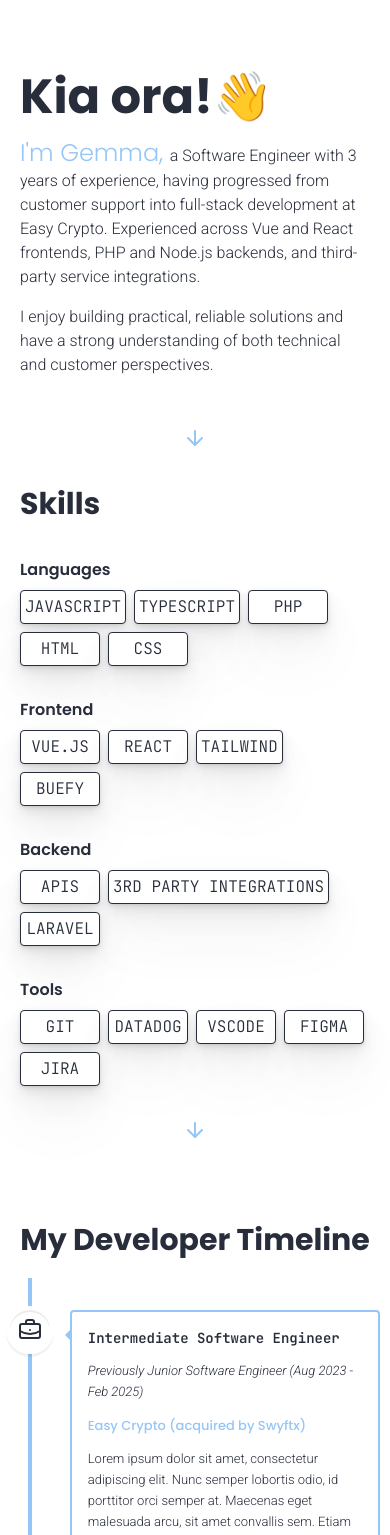
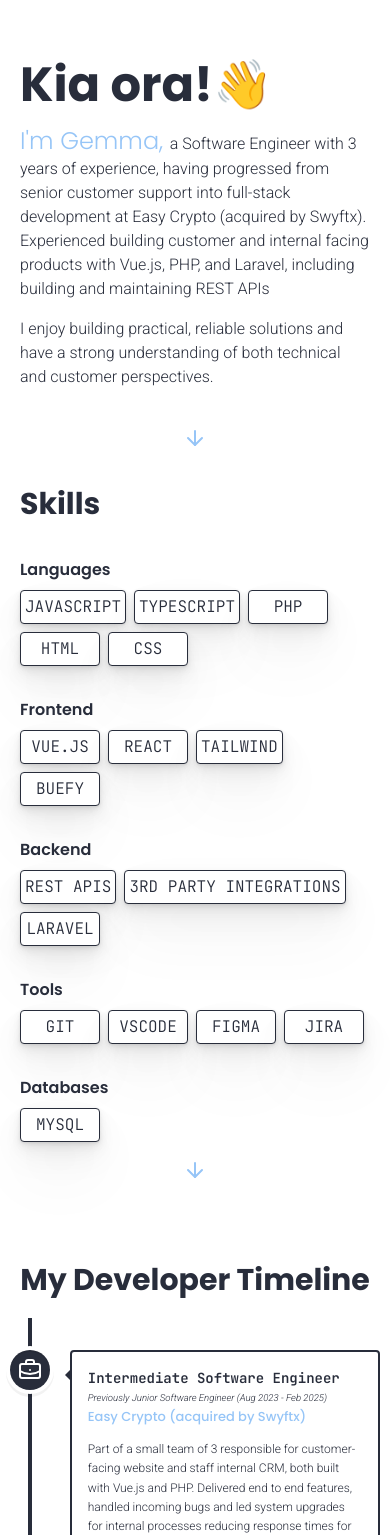
Before and after one commit to ge-krebs/gemma-portfolio, a React (Vite) app: page / in a window 390 px wide. Shown: the part 448-1983 px from the top of the page. Built offline with nearby package versions, Linux system fonts and the light colour scheme.

Commit message:
various fixes, copy update

```diff
--- a/src/App.tsx
+++ b/src/App.tsx
@@ -4,6 +4,8 @@ import Nav from './components/Nav.tsx'
 import Experience from './components/Experience.tsx'
 import Skills from './components/Skills.tsx'
 import Contact from './components/Contact.tsx'
+import Footer from './components/Footer.tsx'
+// import Projects from './components/Projects.tsx'
 import { useRef } from 'react'
 
 function App() {
@@ -11,6 +13,7 @@ function App() {
   const skillsRef = useRef(null)
   const experienceRef = useRef(null)
   const contactRef = useRef(null)
+  const projectRef = useRef(null)
 
   const scrollTo = (elementRef) => {
     elementRef.current?.scrollIntoView({
@@ -26,11 +29,14 @@ function App() {
       onSkillsClick={() => scrollTo(skillsRef)}
       onExperienceClick={() => scrollTo(experienceRef)}
       onContactClick={() => scrollTo(contactRef)}
+      onProjectsClick={() => scrollTo(projectRef)}
     />
     <Landing reference={homeRef} onSkillsClick={() => scrollTo(skillsRef)} />
     <Skills reference={skillsRef} onExperienceClick={() => scrollTo(experienceRef)}/>
-    <Experience reference={experienceRef} onContactClick={() => scrollTo(contactRef)} />
+    <Experience reference={experienceRef} onProjectsClick={() => scrollTo(projectRef)} />
+    {/* <Projects reference={projectRef} onContactClick={() => scrollTo(contactRef)} /> */}
     <Contact reference={contactRef} />
+    <Footer />
     </>
   )
 }
--- a/src/components/Experience.tsx
+++ b/src/components/Experience.tsx
@@ -1,9 +1,10 @@
 import text from '../data/text.json'
-import { ArrowDown, BriefcaseBusiness, GraduationCap } from 'lucide-react'
+import { BriefcaseBusiness, GraduationCap } from 'lucide-react'
 import { VerticalTimeline, VerticalTimelineElement } from 'react-vertical-timeline-component'
 import 'react-vertical-timeline-component/style.min.css'
+import NextArrow from './parts/NextArrow'
 
-function Experience ({reference, onContactClick}) {
+function Experience ({reference, onProjectsClick}) {
   const timelineData = [
     {
       "id": 1,
@@ -12,7 +13,7 @@ function Experience ({reference, onContactClick}) {
       "company": "Easy Crypto (acquired by Swyftx)",
       "date": "2023 - 2026",
       "type": "work",
-      "about": "Lorem ipsum dolor sit amet, consectetur adipiscing elit. Nunc semper lobortis odio, id porttitor orci semper at. Maecenas eget malesuada arcu, sit amet convallis sem. Etiam efficitur pharetra sapien, et."
+      "about": ["Part of a small team of 3 responsible for customer-facing website and staff internal CRM, both built with Vue.js and PHP. Delivered end to end features, handled incoming bugs and led system upgrades for internal processes reducing response times for customer support staff.", "Led frontend development for the migration of 300,000+ customers to the Swyftx platform. Built a phased rollout with step-dependent UI, tracking screen interactions and removal of order functionality for fully migrated customers."]
     },
     {
       "id": 2,
@@ -20,7 +21,7 @@ function Experience ({reference, onContactClick}) {
       "company": "Dev Academy Aoteraroa",
       "date": "2023",
       "type": "study",
-      "about": "A 16 week intensive bootcamp style programme for full stack web development with a focus on real-world communication using AGILE methodology. Dev Academy offers a challenging experience working solo and in groups/pairs to resolve coding challenges and build projects."
+      "about": ["A 16 week intensive bootcamp style programme for full stack web development with a focus on real-world communication using AGILE methodology.", "Dev Academy offers a challenging experience working solo and in groups/pairs to resolve coding challenges and build projects."]
     },
     {
       "id": 4,
@@ -29,7 +30,7 @@ function Experience ({reference, onContactClick}) {
       "company": "Easy Crypto",
       "date": "2021 - 2023",
       "type": "work",
-      "about": "Lorem ipsum dolor sit amet, consectetur adipiscing elit. Nunc semper lobortis odio, id porttitor orci semper at. Maecenas eget malesuada arcu, sit amet convallis sem. Etiam efficitur pharetra sapien, et."
+      "about": [ "First point of escalation for complex cryptocurrency queries and compliance related issues. Provided training and ongoing performance reviews to support staff.","Drove upgrade of Easy Crypto's helpdesk system to Intercom, designed inbox, built automated support bot from the ground up."]
     },
     {
       "id": 4,
@@ -37,7 +38,7 @@ function Experience ({reference, onContactClick}) {
       "company": "Open Polytechnic New Zealand",
       "date": "2021 - 2022",
       "type": "study",
-      "about": "Delivered online this qualification teaches the skills to design, develop and implement websites and related services."
+      "about": ["Delivered online this qualification teaches the skills to design, develop and implement websites and related services."]
     }
   ]
   return (
@@ -46,29 +47,28 @@ function Experience ({reference, onContactClick}) {
     <h2 className="p-5 font-poppins font-bold text-3xl text-center">
       {text.experience.title}
     </h2>
-    <VerticalTimeline lineColor={'var(--color-accent)'} >
+    <VerticalTimeline lineColor={'var(--color-text)'} >
       {timelineData.map((item, index) => (
         <VerticalTimelineElement
         key={index}// sort line color
         animate={true}
-        contentStyle={{ background: 'var(--color-bg)', color: 'var(--color-text)', border: '2px solid var(--color-accent)' }}
-        contentArrowStyle={{ borderRight: '7px solid  var(--color-accent)' }}
+        contentStyle={{ background: 'var(--color-bg)', color: 'var(--color-text)', border: '2px solid var(--color-text)' }}
+        contentArrowStyle={{ borderRight: '7px solid  var(--color-text)' }}
         date={item.date}
-        iconStyle={{ background: 'var(--color-bg)', color: 'var(--color-text)' }}
+        iconStyle={{ background: 'var(--color-text)', color: 'var(--color-bg)' }}
         icon={item.type == 'work' ? <BriefcaseBusiness /> : <GraduationCap />}
         >
           <h3 className="font-jetbrains font-semibold text-sm ">{item.title}</h3>
-          { item.subtitle && ( <p className="italic" style={{fontWeight: 300}}>{item.subtitle}</p> )}
-          <p className="font-poppins font-semibold text-accent">{item.company}</p>
-          <p className="m-2" style={{fontWeight: 300}}>{item.about}</p>
+          { item.subtitle && ( <p className="italic" style={{fontWeight: 300, marginTop: 2, fontSize: '.6rem'}}>{item.subtitle}</p> )}
+          <p className="font-poppins font-semibold text-accent" style={{marginTop: 2}}>{item.company}</p>
+          {item.about.map((i, index) => (
+            <p key={index} className="m-2 md:text-xs" style={{fontWeight: 300, fontSize: '.75rem'}}>{i}</p>
+          ))}
         </VerticalTimelineElement>
       ))}
     </VerticalTimeline>
-    {/* update URL */}
-    <p className="text-center text-sm m-4">{text.experience.seeMore}<a href="#" target="_blank" className="pointer underline underline-offset-1 text-accent">{text.experience.linkText}</a></p>
-    <div className="w-full flex justify-center md:pt-1 text-accent">
-        <button onClick={onContactClick}><ArrowDown /></button>
-    </div>
+    <p className="text-center text-sm m-4">{text.experience.seeMore}<a href="https://linkedin.com/in/gemmakrebs" target="_blank" className="pointer underline underline-offset-1 text-accent">{text.experience.linkText}</a></p>
+    <NextArrow onSectionClick={onProjectsClick} />
   </div>
   </>
   )
--- /dev/null
+++ b/src/components/Footer.tsx
@@ -0,0 +1,9 @@
+function Footer () {
+  return (
+    <div className="w-full clean-box-shadow h-10 flex items-center justify-center">
+        <p className="text-xs font-jetbrains">© 2026 Gemma Krebs</p>
+    </div>
+  )
+}
+
+export default Footer
--- a/src/components/Landing.tsx
+++ b/src/components/Landing.tsx
@@ -1,14 +1,26 @@
 import text from '../data/text.json'
-import { ArrowDown } from 'lucide-react'
 import { Typewriter } from 'react-simple-typewriter'
+import { useState, useEffect } from 'react'
+import NextArrow from './parts/NextArrow'
 
 function Landing ({ reference, onSkillsClick }) {
+const [smallScreen, setSmallScreen] = useState(window.innerHeight < 740);
+
+useEffect(() => {
+  function handleResize() {
+    setSmallScreen(window.innerWidth < 768);
+  }
+
+  window.addEventListener('resize', handleResize);
+  return () => window.removeEventListener('resize', handleResize);
+}, []);
+
 return (
     <>
     <div id="landing" ref={reference} className="p-5 md:p-20 h-screen">
       <div className="flex flex-col md:flex-row h-full">
-        <div className="md:w-2/5 h-1/2 md:h-full flex items-center justify-center">
-          <img className="w-full h-full object-contain" src="memoji-laptop.png" />
+        <div className={`md:w-2/5 md:h-full flex items-center justify-center ${smallScreen ? 'h-2/5' : 'h-1/2'}`}>
+          <img className="w-full h-full object-contain" src="memoji-laptop.png" alt="girl with macbook emoji" />
         </div>
         <div className="md:w-3/5 h-1/2 md:h-full">
           <div className="flex flex-col text-base h-full justify-center">
@@ -16,19 +28,17 @@ return (
               <Typewriter words={[text.landing.title]} loop={1}/>
               👋
             </h1>
-            <p className="pt-4">
+            <p className={`pt-4 ${smallScreen && 'text-sm'}`}>
                 <span className="text-accent text-2xl font-poppins font-light">{text.landing.name}</span>
                 {text.landing.body}
             </p>
-            <p className="pt-4">
+            <p className={`pt-4 ${smallScreen && 'text-sm'}`}>
                 {text.landing.subBody}
             </p>
           </div>
         </div>
       </div>
-      <div className="w-full flex justify-center md:pt-1 text-accent">
-        <button onClick={onSkillsClick}><ArrowDown /></button>
-      </div>
+      <NextArrow onSectionClick={onSkillsClick} />
     </div>
     </>
   )
--- a/src/components/Skills.tsx
+++ b/src/components/Skills.tsx
@@ -1,5 +1,5 @@
 import text from '../data/text.json'
-import { ArrowDown } from "lucide-react"
+import NextArrow from './parts/NextArrow'
 
 function Skills ({ reference, onExperienceClick }) {
   return (
@@ -20,9 +20,7 @@ function Skills ({ reference, onExperienceClick }) {
             </div>
           </div>
         ))}
-      <div className="w-full flex justify-center pt-4 text-accent">
-          <button onClick={onExperienceClick}><ArrowDown /></button>
-      </div>
+      <NextArrow onSectionClick={onExperienceClick}/>
     </div>
     </>
   )
--- a/src/components/parts/DarkToggle.tsx
+++ b/src/components/parts/DarkToggle.tsx
@@ -29,8 +29,8 @@ function DarkToggle () {
   }
   return (
     <>
-      <button>{darkMode == 'dark' ? <Moon className="size-5" color="var(--color-accent)"/> : <Sun className="size-5" color="#E5C168"/>}</button>
-      <button onClick={toggleSwitch} className="pointer">{darkMode == 'dark' ? <ToggleRight /> : <ToggleLeft color="var(--color-text)" />}</button>
+      <span aria-hidden="true" className="flex items-center justify-center">{darkMode == 'dark' ? <Moon className="w-5" color="var(--color-accent)"/> : <Sun className="w-5" color="#E5C168"/>}</span>
+      <button aria-label="dark light mode toggle" onClick={toggleSwitch} className="pointer">{darkMode == 'dark' ? <ToggleRight /> : <ToggleLeft color="var(--color-text)" />}</button>
     </>
   )
 }
--- /dev/null
+++ b/src/components/parts/NextArrow.tsx
@@ -0,0 +1,11 @@
+import { ArrowDown } from "lucide-react"
+
+function NextArrow ({ onSectionClick }) {
+  return (
+  <div className="w-full flex justify-center md:pt-1 text-accent">
+    <button aria-label="Scroll to next section" onClick={onSectionClick}><ArrowDown /></button>
+  </div>
+  )
+}
+
+export default NextArrow
--- a/src/data/text.json
+++ b/src/data/text.json
@@ -2,11 +2,11 @@
     "landing": {
         "title": "Kia ora!",
         "name": "I'm Gemma, ",
-        "body": "a Software Engineer with 3 years of experience, having progressed from customer support into full-stack development at Easy Crypto. Experienced across Vue and React frontends, PHP and Node.js backends, and third-party service integrations.",
+        "body": "a Software Engineer with 3 years of experience, having progressed from senior customer support into full-stack development at Easy Crypto (acquired by Swyftx). Experienced building customer and internal facing products with Vue.js, PHP, and Laravel, including building and maintaining REST APIs",
         "subBody": "I enjoy building practical, reliable solutions and have a strong understanding of both technical and customer perspectives."
     },
     "nav": {
-        "links": ["Skills", "Experience", "Projects", "Contact"]
+        "links": ["Skills", "Experience", "Contact"]
     },
     "skills": {
         "title": "Skills",
@@ -21,11 +21,15 @@
             },
             {
                 "title": "Backend",
-                "skills": ["APIS", "3RD PARTY INTEGRATIONS", "LARAVEL"]
+                "skills": ["REST APIS", "3RD PARTY INTEGRATIONS", "LARAVEL"]
             },
             {
                 "title": "Tools",
-                "skills": ["GIT", "DATADOG", "VSCODE", "FIGMA", "JIRA"]
+                "skills": ["GIT", "VSCODE", "FIGMA", "JIRA"]
+            },
+            {
+                "title": "Databases",
+                "skills": ["MYSQL"]
             }
         ]
     },
@@ -39,5 +43,8 @@
         "msgSent": "Message sent!",
         "soon": "I'll be in touch soon",
         "send": "Send"
+    },
+    "projects": {
+        "title": "My Projects"
     }
 }
```
Also changed, not shown: src/components/Contact.tsx (+6 -5 lines), src/components/Nav.tsx (+7 -3 lines), src/components/Projects.tsx (+12 -1 lines), src/index.css (+5 -3 lines).
